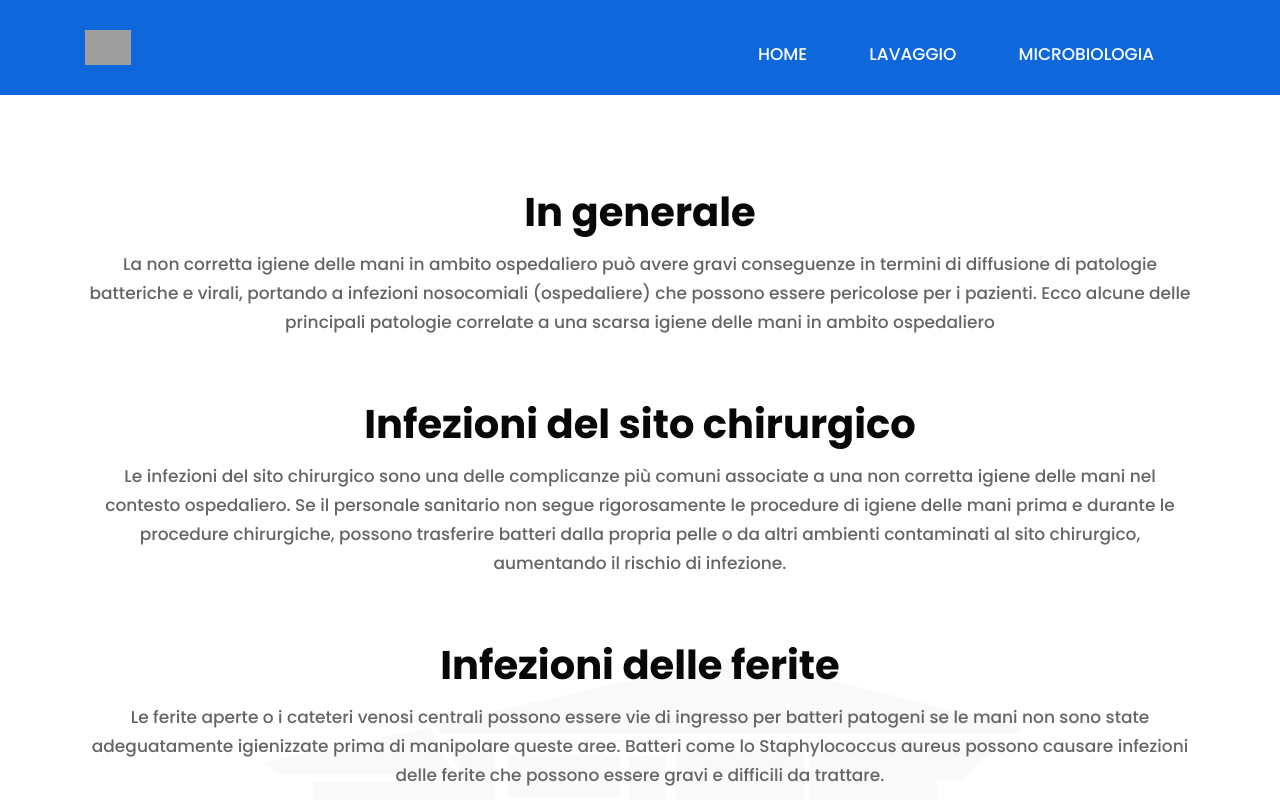
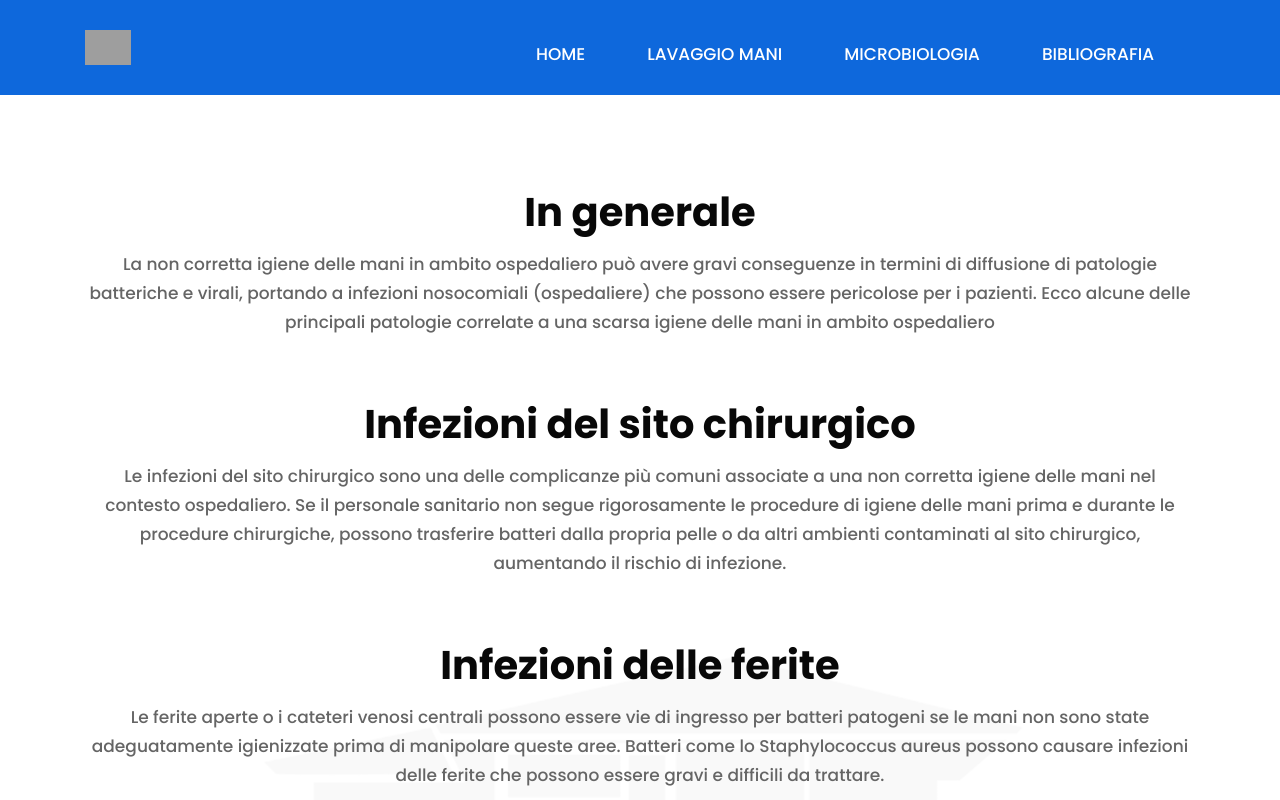
Before and after one commit to Mastercleann/Mastercleann.github.io, a plain HTML site: page argomento2B.html in a window 1280 px wide. Shown: the top 800 px of the page. Drawn offline with nearby package versions, Linux system fonts and the light colour scheme; grey boxes are pictures that could not be loaded.

Commit message:
Update argomento2B.html

```diff
--- a/argomento2B.html
+++ b/argomento2B.html
@@ -41,10 +41,13 @@
                                  <a class="nav-link" href="index.html">Home</a>
                               </li>
                               <li class="nav-item">
-                                 <a class="nav-link" href="argomento1.html">lavaggio</a>
+                                 <a class="nav-link" href="argomento1.html">Lavaggio Mani</a>
                               </li>
                               <li class="nav-item">
                                  <a class="nav-link" href="argomento2.html">Microbiologia</a>
+                              </li>
+                              <li class="nav-item">
+                                 <a class="nav-link" href="Bibliografia.html">Bibliografia</a>
                               </li>
                            </ul>
                         </div>
```
